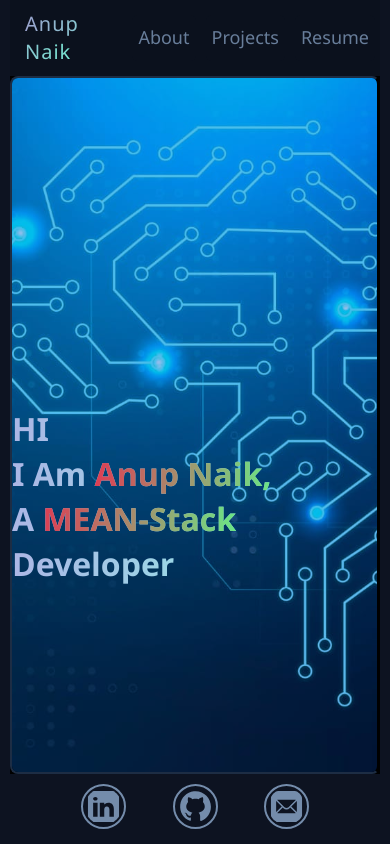
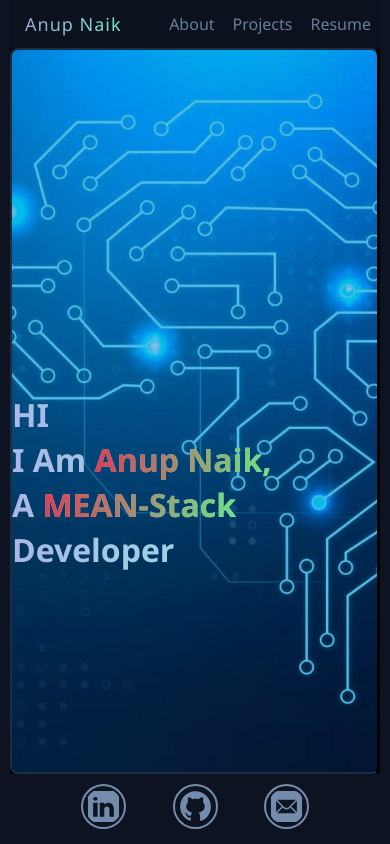
Before and after one commit to Anup-Naik/Anup-Naik, an Angular app: page / in a window 390 px wide. Built offline with nearby package versions, Linux system fonts and the light colour scheme.

Commit message:
Update nav.component.scss

```diff
--- a/src/app/components/nav/nav.component.scss
+++ b/src/app/components/nav/nav.component.scss
@@ -1,4 +1,4 @@
-@use "../../../sass/mixins";
+ @use "../../../sass/mixins";
 :host {
   width: 100%;
 }
@@ -39,11 +39,11 @@ nav {
   nav {
     & .nav-container {
       & .brand {
-        font-size: 2.4rem;
+        font-size: 2.2rem;
       }
       & .nav__btn {
         font-size: 2rem;
-        padding: 1.2rem 0.8rem;
+        padding: 1rem 0.8rem;
       }
     }
   }
@@ -54,11 +54,11 @@ nav {
     & .nav-container {
       padding-block: 0;
       & .nav__btn {
-        font-size: 1.8rem;
-        padding: 1rem 0.6rem;
+        font-size: 1.6rem;
+        padding: 0.2rem 0.4rem;
       }
       & .brand {
-        font-size: 2rem;
+        font-size: 1.8rem;
       }
     }
   }
```
